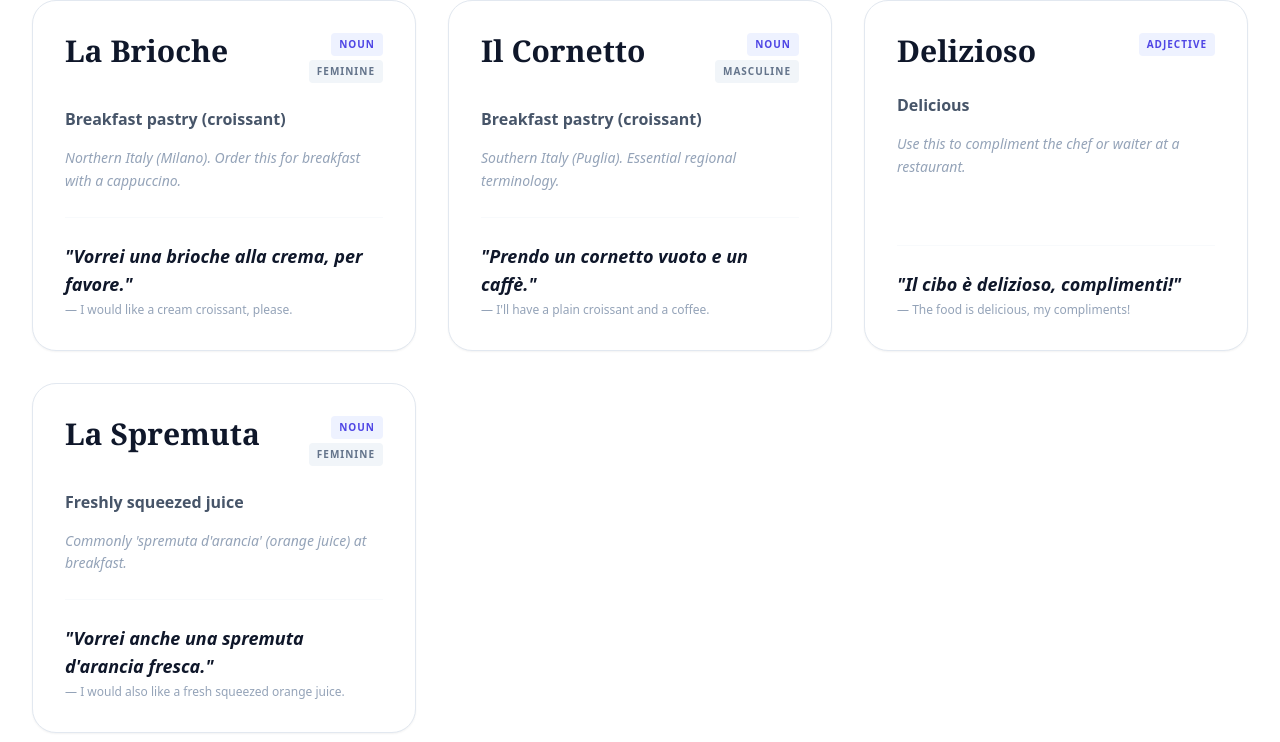
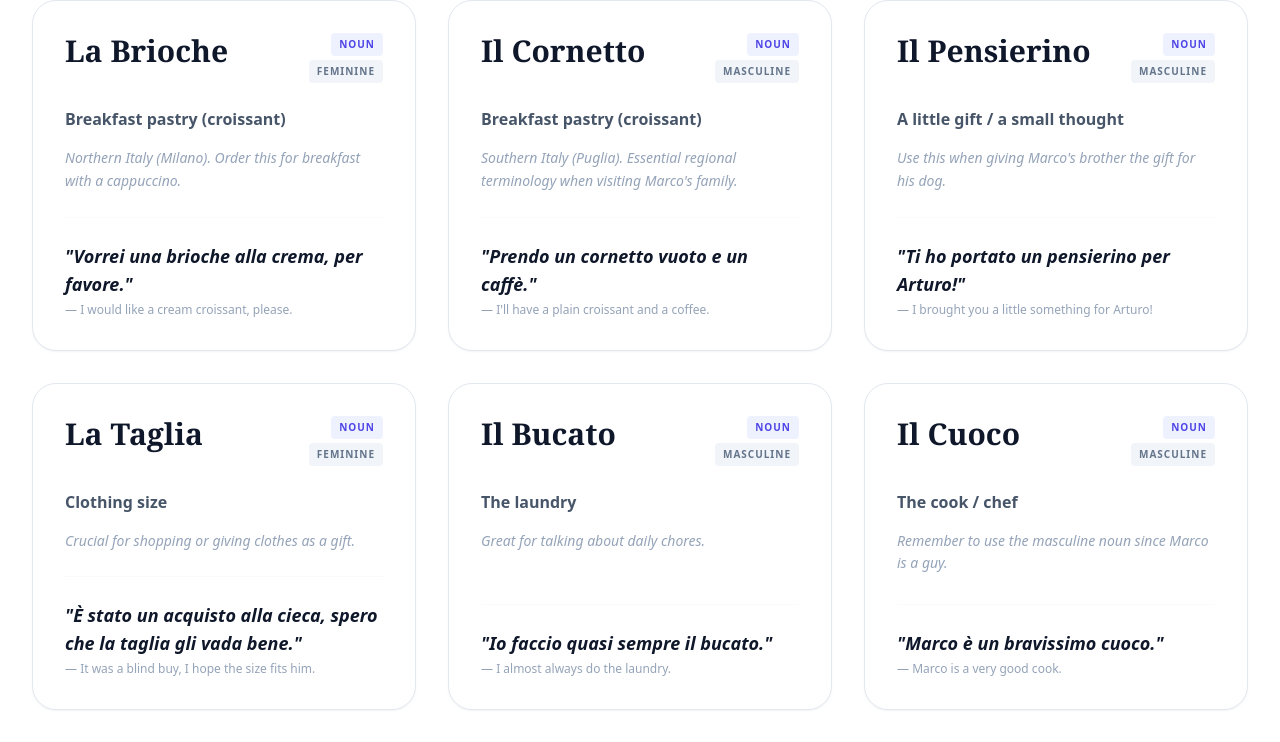
Before and after one commit to kxxxx-hi/italian-crash-course, a Next.js app: page / in a window 1280 px wide. Shown: the part 389-1131 px from the top of the page. Built offline with nearby package versions, Linux system fonts and the light colour scheme.

Commit message:
Update vocabulary and grammar tips in page.tsx

```diff
--- a/app/page.tsx
+++ b/app/page.tsx
@@ -30,28 +30,68 @@ const LESSICO = [
     type: "Noun",
     gender: "Masculine",
     meaning: "Breakfast pastry (croissant)",
-    usage: "Southern Italy (Puglia). Essential regional terminology.",
+    usage: "Southern Italy (Puglia). Essential regional terminology when visiting Marco's family.",
     sentence: "Prendo un cornetto vuoto e un caffè.",
     translation: "I'll have a plain croissant and a coffee."
   },
   {
-    id: "delizioso",
-    word: "Delizioso",
-    type: "Adjective",
-    meaning: "Delicious",
-    usage: "Use this to compliment the chef or waiter at a restaurant.",
-    sentence: "Il cibo è delizioso, complimenti!",
-    translation: "The food is delicious, my compliments!"
+    id: "pensierino",
+    word: "Il Pensierino",
+    type: "Noun",
+    gender: "Masculine",
+    meaning: "A little gift / a small thought",
+    usage: "Use this when giving Marco's brother the gift for his dog.",
+    sentence: "Ti ho portato un pensierino per Arturo!",
+    translation: "I brought you a little something for Arturo!"
   },
   {
-    id: "spremuta",
-    word: "La Spremuta",
+    id: "taglia",
+    word: "La Taglia",
     type: "Noun",
     gender: "Feminine",
-    meaning: "Freshly squeezed juice",
-    usage: "Commonly 'spremuta d'arancia' (orange juice) at breakfast.",
-    sentence: "Vorrei anche una spremuta d'arancia fresca.",
-    translation: "I would also like a fresh squeezed orange juice."
+    meaning: "Clothing size",
+    usage: "Crucial for shopping or giving clothes as a gift.",
+    sentence: "È stato un acquisto alla cieca, spero che la taglia gli vada bene.",
+    translation: "It was a blind buy, I hope the size fits him."
+  },
+  {
+    id: "bucato",
+    word: "Il Bucato",
+    type: "Noun",
+    gender: "Masculine",
+    meaning: "The laundry",
+    usage: "Great for talking about daily chores.",
+    sentence: "Io faccio quasi sempre il bucato.",
+    translation: "I almost always do the laundry."
+  },
+  {
+    id: "cuoco",
+    word: "Il Cuoco",
+    type: "Noun",
+    gender: "Masculine",
+    meaning: "The cook / chef",
+    usage: "Remember to use the masculine noun since Marco is a guy.",
+    sentence: "Marco è un bravissimo cuoco.",
+    translation: "Marco is a very good cook."
+  },
+  {
+    id: "tour-gastronomico",
+    word: "Il Tour Gastronomico",
+    type: "Noun",
+    gender: "Masculine",
+    meaning: "Food tour / culinary journey",
+    usage: "Perfect for describing your travel plans from Milan to Puglia.",
+    sentence: "Il nostro tour gastronomico inizierà da Milano.",
+    translation: "Our food tour will start from Milan."
+  },
+  {
+    id: "neanche",
+    word: "Neanche",
+    type: "Adverb",
+    meaning: "Neither / not even",
+    usage: "Use this instead of 'anche' when agreeing with a negative statement.",
+    sentence: "Non gli piace neanche il burro o il formaggio.",
+    translation: "He doesn't even like butter or cheese."
   }
 ];
 
@@ -60,9 +100,9 @@ const VERBS = [
     id: "andare",
     word: "Andare",
     meaning: "To go",
-    usage: "Irregular movement verb. Uses 'Essere' as the auxiliary in compound tenses.",
-    sentence: "Vado a Milano domani.",
-    translation: "I am going to Milan tomorrow.",
+    usage: "Always needs the preposition 'A' before a following verb (e.g., andiamo a visitare).",
+    sentence: "Sto andando a cenare con Marco.",
+    translation: "I am going to have dinner with Marco.",
     conjugations: {
       presente: ["vado", "vai", "va", "andiamo", "andate", "vanno"],
       passatoProssimo: ["sono andato/a", "sei andato/a", "è andato/a", "siamo andati/e", "siete andati/e", "sono andati/e"],
@@ -72,79 +112,114 @@ const VERBS = [
     }
   },
   {
-    id: "sapere",
-    word: "Sapere",
-    meaning: "To know (facts/skills)",
-    usage: "Used for facts or knowing how to do something (e.g., skills).",
-    sentence: "Non so dove sia il bagno.",
-    translation: "I don't know where the bathroom is.",
+    id: "stare",
+    word: "Stare",
+    meaning: "To stay / To be",
+    usage: "Used for 'How are you?' (Come stai?), for relationships (Stiamo insieme), and present continuous (Sto andando).",
+    sentence: "Stiamo insieme da due anni e mezzo.",
+    translation: "We have been together for two and a half years.",
     conjugations: {
-      presente: ["so", "sai", "sa", "sappiamo", "sapete", "sanno"],
-      passatoProssimo: ["ho saputo", "hai saputo", "ha saputo", "abbiamo saputo", "avete saputo", "hanno saputo"],
-      imperfetto: ["sapevo", "sapevi", "sapeva", "sapevamo", "sapevate", "sapevano"],
-      futuroSemplice: ["saprò", "saprai", "saprà", "sapremo", "saprete", "sapranno"],
-      condizionale: ["saprei", "sapresti", "saprebbe", "sapremmo", "sapreste", "saprebbero"]
+      presente: ["sto", "stai", "sta", "stiamo", "state", "stanno"],
+      passatoProssimo: ["sono stato/a", "sei stato/a", "è stato/a", "siamo stati/e", "siete stati/e", "sono stati/e"],
+      imperfetto: ["stavo", "stavi", "stava", "stavamo", "stavate", "stavano"],
+      futuroSemplice: ["starò", "starai", "starà", "staremo", "starete", "staranno"],
+      condizionale: ["starei", "staresti", "starebbe", "staremmo", "stareste", "starebbero"]
     }
   },
   {
-    id: "volere",
-    word: "Volere",
-    meaning: "To want",
-    usage: "Essential modal verb for ordering and requests.",
-    sentence: "Vorrei ordinare un caffè.",
-    translation: "I would like to order a coffee.",
+    id: "fare",
+    word: "Fare",
+    meaning: "To do / To make",
+    usage: "Incredibly versatile. Used for making food, doing chores, and taking trips.",
+    sentence: "Lui fa molti piatti giapponesi.",
+    translation: "He makes many Japanese dishes.",
     conjugations: {
-      presente: ["voglio", "vuoi", "vuole", "vogliamo", "volete", "vogliono"],
-      passatoProssimo: ["ho voluto", "hai voluto", "ha voluto", "abbiamo voluto", "avete voluto", "hanno voluto"],
-      imperfetto: ["volevo", "volevi", "voleva", "volevamo", "volevate", "volevano"],
-      futuroSemplice: ["vorrò", "vorrai", "vorrà", "vorremo", "vorrete", "vorranno"],
-      condizionale: ["vorrei", "vorresti", "vorrebbe", "vorremmo", "vorreste", "vorrebbero"]
+      presente: ["faccio", "fai", "fa", "facciamo", "fate", "fanno"],
+      passatoProssimo: ["ho fatto", "hai fatto", "ha fatto", "abbiamo fatto", "avete fatto", "hanno fatto"],
+      imperfetto: ["facevo", "facevi", "faceva", "facevamo", "facevate", "facevano"],
+      futuroSemplice: ["farò", "farai", "farà", "faremo", "farete", "faranno"],
+      condizionale: ["farei", "faresti", "farebbe", "faremmo", "fareste", "farebbero"]
+    }
+  },
+  {
+    id: "conoscere",
+    word: "Conoscere",
+    meaning: "To know (people/places) / To meet for the first time",
+    usage: "Use this instead of 'riconoscere' when talking about meeting Marco's family.",
+    sentence: "Li ho già conosciuti, questa sarà la seconda volta.",
+    translation: "I've already met them, this will be the second time.",
+    conjugations: {
+      presente: ["conosco", "conosci", "conosce", "conosciamo", "conoscete", "conoscono"],
+      passatoProssimo: ["ho conosciuto", "hai conosciuto", "ha conosciuto", "abbiamo conosciuto", "avete conosciuto", "hanno conosciuto"],
+      imperfetto: ["conoscevo", "conoscevi", "conosceva", "conoscevamo", "conoscevate", "conoscevano"],
+      futuroSemplice: ["conoscerò", "conoscerai", "conoscerà", "conosceremo", "conoscerete", "conosceranno"],
+      condizionale: ["conoscerei", "conosceresti", "conoscerebbe", "conosceremmo", "conoscereste", "conoscerebbero"]
     }
   }
 ];
 
 const GRAMMAR_TIPS = [
   {
-    title: "Formalità: Tu vs. Lei",
+    title: "Possessive Adjectives & Family Members",
     points: [
-      "Use 'Lei' (Formal) with seniors, shopkeepers, and people you don't know[cite: 712].",
-      "Use 'Tu' (Informal) for peers and young people[cite: 712].",
-      "Standard Greeting: 'Piacere di conoscerti' (Informal) vs. 'Piacere di conoscerLa' (Formal)[cite: 708]."
+      "Rule: DO NOT use 'il' or 'la' with singular family members.",
+      "Correct: 'Suo padre' (His dad), 'Sua madre' (His mom).",
+      "Incorrect: 'Il suo padre' or 'La sua madre'.",
+      "Exception: If plural or modified, use the article (e.g., 'I suoi genitori', 'Il mio fratellino')."
     ]
   },
   {
-    title: "Preposizioni di Luogo",
+    title: "Expressing Time: 'Da' vs. 'Fa'",
     points: [
-      "A + City: 'Vado a Milano'.",
-      "IN + Region/Country: 'Vado in Puglia' or 'in Italia'.",
-      "DA + Person: 'Vado da Luca' (to Luca's place)."
+      "Use 'FA' for things that ended in the past (AGO). Example: 'Ci siamo conosciuti due anni fa' (We met 2 years ago).",
+      "Use 'DA' for things that started in the past and are still true now (FOR/SINCE).",
+      "Correct: 'Stiamo insieme da due anni' (We have been together for 2 years)."
     ]
   },
   {
-    title: "Particelle CI e NE",
+    title: "The Verb 'Piacere' (To Like)",
     points: [
-      "CI: Often indicates a place or is part of pronominal verbs like 'pensarci'.",
-      "NE: Used for quantities or replacing 'of it/of them'."
+      "It literally means 'to be pleasing to'. The thing you like is the subject.",
+      "Use 'piace' for singular things: 'Gli piace il formaggio' (Cheese is pleasing to him).",
+      "Use 'piacciono' for plural things: 'Non gli piacciono i piatti del nord' (Northern dishes are not pleasing to him)."
+    ]
+  },
+  {
+    title: "Verbs of Movement + Preposition 'A'",
+    points: [
+      "Whenever you use a movement verb (Andare, Venire) followed by an infinitive verb, you MUST insert 'A' between them.",
+      "Correct: 'Sto andando a cenare' (I am going to eat dinner).",
+      "Correct: 'Andiamo a visitare la sua famiglia' (We are going to visit his family)."
     ]
   }
 ];
 
 const CONVERSATIONS = [
   {
-    title: "Ordinare al Bar (Milano)",
+    title: "Compliments for Marco's Mom in Puglia",
     type: "Dialogue",
     lines: [
-      { speaker: "Barista", text: "Buongiorno! Cosa vi porto?", en: "Good morning! What can I get you?" },
-      { speaker: "Tu", text: "Buongiorno! Vorrei un cappuccino e una brioche alla crema, per favore.", en: "Good morning! I'd like a cappuccino and a cream croissant, please." },
-      { speaker: "Barista", text: "Certamente. Altro?", en: "Certainly. Anything else?" },
-      { speaker: "Tu", text: "No, grazie. Il conto?", en: "No, thanks. The bill?" }
+      { speaker: "Mamma", text: "Hai fame? Ti ho preparato le orecchiette, mangia mangia!", en: "Are you hungry? I made orecchiette for you, eat eat!" },
+      { speaker: "Tu", text: "Signora, è tutto buonissimo! Ha le mani d'oro.", en: "Ma'am, everything is delicious! You have golden hands (you're a great cook)." },
+      { speaker: "Mamma", text: "Grazie cara! Ne vuoi ancora?", en: "Thank you dear! Do you want more?" },
+      { speaker: "Tu", text: "Sì, posso avere il bis? È una meraviglia.", en: "Yes, can I have seconds? It's wonderful." }
     ]
   },
   {
-    title: "Suggerimenti per Milano",
+    title: "Talking About Your Relationship",
     type: "Monologue",
-    content: "Visto che hai pochissimo tempo, fai una bella passeggiata nel centro storico. Vai a vedere il Duomo di Milano, è magnifico! Poi fai due passi nella Galleria Vittorio Emanuele II. La sera, andate a fare un classico aperitivo ai Navigli.",
-    translation: "Since you have very little time, take a nice walk in the historic center. Go see the Duomo, it's magnificent! Then walk through the Galleria. In the evening, go for a classic aperitivo at the Navigli."
+    content: "Io e Marco stiamo insieme da due anni e mezzo, e viviamo insieme da due anni. Lui è un bravissimo cuoco, fa molti piatti giapponesi o mediorientali, ma non gli piacciono i piatti del nord. Io, d'altra parte, faccio quasi sempre io il bucato!",
+    translation: "Marco and I have been together for two and a half years, and we've been living together for two years. He is a great cook, he makes a lot of Japanese or Middle Eastern dishes, but he doesn't like Northern Italian dishes. I, on the other hand, almost always do the laundry!"
+  },
+  {
+    title: "Giving the Gift in Milan",
+    type: "Dialogue",
+    lines: [
+      { speaker: "Tu", text: "Ciao! Ti ho portato un pensierino.", en: "Hi! I brought you a little something." },
+      { speaker: "Fratello", text: "Ma grazie! Cos'è?", en: "Well thank you! What is it?" },
+      { speaker: "Tu", text: "Per Arturo ho comprato una magliettina. L'ho già conosciuto, ma non so quanto pesa.", en: "I bought a little t-shirt for Arturo. I've already met him, but I don't know how much he weighs." },
+      { speaker: "Tu", text: "Quindi è stato un acquisto alla cieca... spero che la taglia gli vada bene!", en: "So it was a blind buy... I hope the size fits him!" }
+    ]
   }
 ];
 
@@ -318,7 +393,7 @@ export default function ItalianCrashCourse() {
         )}
 
         {/* 4. CONVERSATIONS */}
-        {activeTab === "conversazioni" && (activeTab === "conversazioni" && (
+        {activeTab === "conversazioni" && (
           <div className="max-w-3xl mx-auto space-y-12 animate-in fade-in slide-in-from-bottom-4 duration-500 font-sans">
             {CONVERSATIONS.map((conv, idx) => (
               <div key={idx} className="bg-white rounded-3xl border border-slate-200 overflow-hidden shadow-sm">
@@ -353,7 +428,7 @@ export default function ItalianCrashCourse() {
               </div>
             ))}
           </div>
-        ))}
+        )}
 
       </main>
     </div>
```
